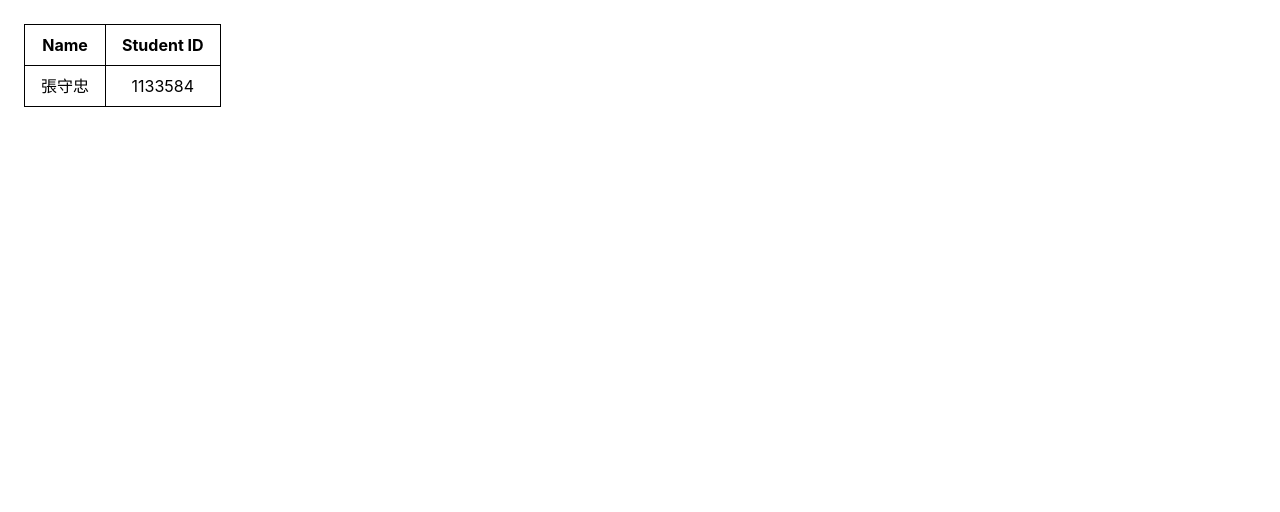
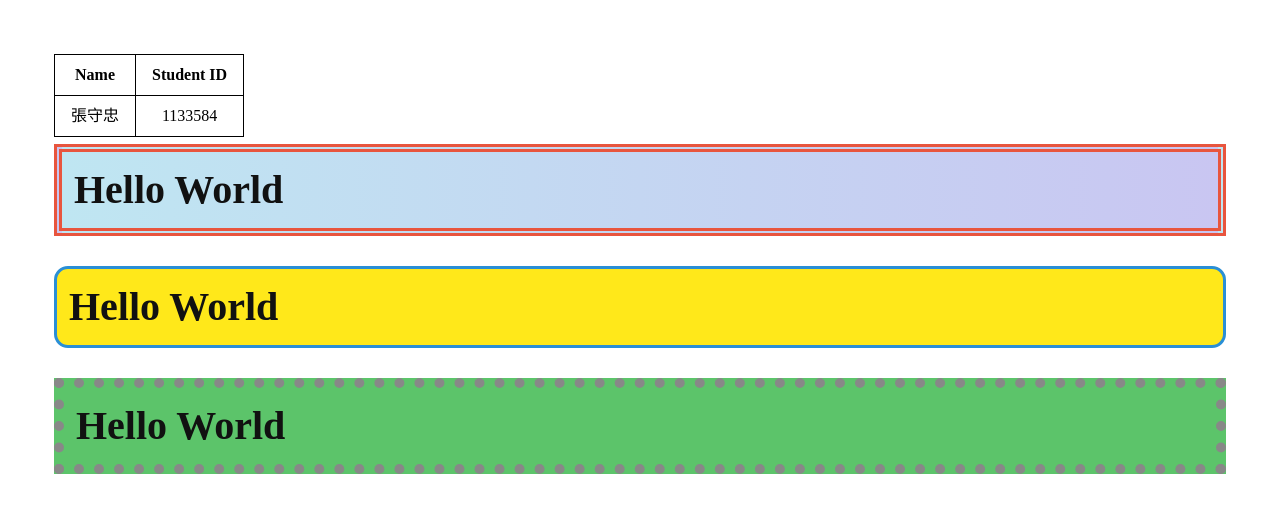
Before and after one commit to kryy0O/Ryan67.github.io, a plain HTML site: page index.html in a window 1280 px wide. Drawn offline with nearby package versions, Linux system fonts and the light colour scheme.

Commit message:
Update index.html

```diff
--- a/index.html
+++ b/index.html
@@ -43,3 +43,49 @@
 
 </body>
 </html>
+
+<!DOCTYPE html>
+<html lang="en">
+<head>
+<meta charset="UTF-8">
+<meta name="viewport" content="width=device-width, initial-scale=1">
+<title>Exercise 09</title>
+<style>
+  body {
+    font-family: "Times New Roman", serif;
+    margin: 30px;
+  }
+  .box {
+    font-size: 40px;
+    font-weight: bold;
+    color: #111;
+    margin-bottom: 30px;
+    padding: 8px 12px;
+  }
+
+  /* 1: red double border + light blue gradient */
+  .box1 {
+    border: 8px double #e8553e;
+    background: linear-gradient(to right, #bfe6f2, #c9c6f2);
+  }
+
+  /* 2: yellow background + thin blue border + rounded corners */
+  .box2 {
+    background: #ffe81a;
+    border: 3px solid #2a8fd6;
+    border-radius: 14px;
+  }
+
+  /* 3: green background + gray dotted border */
+  .box3 {
+    background: #5cc46a;
+    border: 10px dotted #888;
+  }
+</style>
+</head>
+<body>
+  <div class="box box1">Hello World</div>
+  <div class="box box2">Hello World</div>
+  <div class="box box3">Hello World</div>
+</body>
+</html>
```
